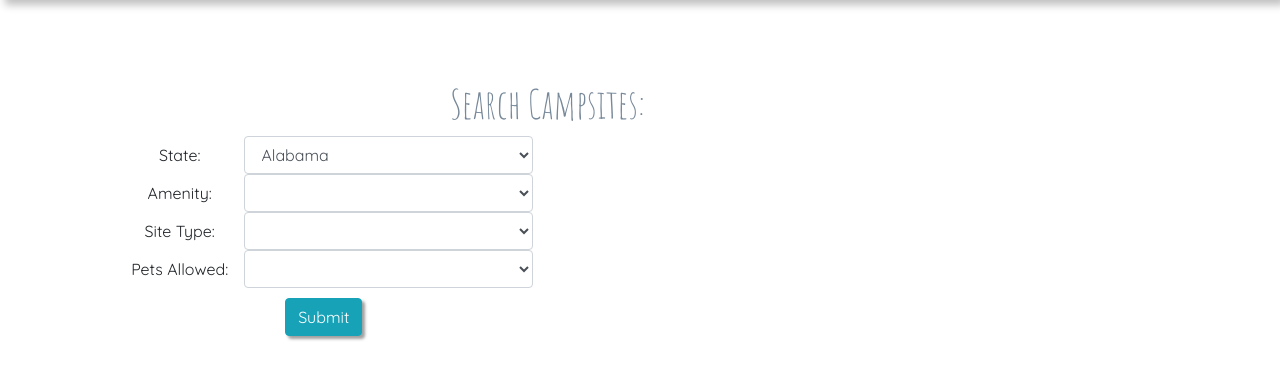
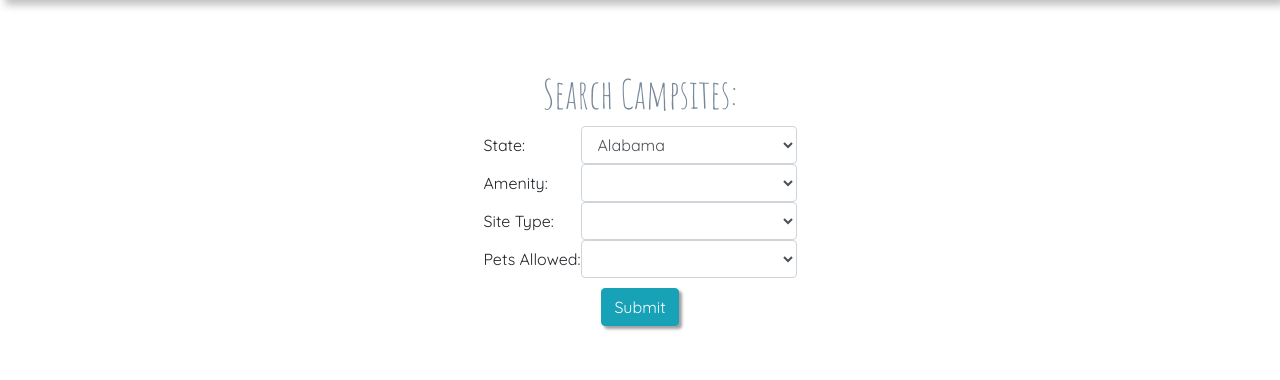
Before and after one commit to AdrianXavierMendoza/campsite_project, a Django app: page /search in a window 1280 px wide. Shown: the part 120-500 px from the top of the page. Run offline with Django 3.2, Linux system fonts and the light colour scheme; parts of the project's set-up code (start-up, migrations or seed data) failed here and were passed over; some libraries are stand-ins or nearby versions.

Commit message:
some scc

```diff
--- a/apps/campsite/static/campsite/css/search.css
+++ b/apps/campsite/static/campsite/css/search.css
@@ -7,8 +7,12 @@
     /* font-family: 'Amatic SC', cursive; */
 
 }
+h3{
+    font-family: 'Amatic SC', cursive;
+}
+
 h1{
-    font-family: 'Amatic SC', cursive;
+    margin-bottom: 2.5em;
 }
 
 label{
@@ -18,13 +22,18 @@ label{
 form p{
     text-align: left;
 }
+.campsites{
+    text-align: center;
+}
+
 .campsites p{
     text-align: left;
+    width: 400px;
 }
 
 .wrapper{
-    padding-top: 50px;
-    margin: 0px;
+    padding-top: 40px;
+    margin: auto;
 }
 
 .container{
@@ -37,3 +46,13 @@ tr{
 .btn{
     margin-top: 10px;
 }
+
+table{
+    text-align: center;
+}
+td{
+    text-align: left;
+}
+table{
+    margin: auto;
+}
--- a/apps/campsite/templates/campsite/index.html
+++ b/apps/campsite/templates/campsite/index.html
@@ -40,7 +40,7 @@
                 </div>
                 <div class="links ">
                     <a href=""><div class="jumbotron"></div></a>
-                    <a href=""><div class="jumbotron"><h3>Browse campsites</h3></div></a>
+                    <a href="/search"><div class="jumbotron"><h3>Browse campsites</h3></div></a>
                     <a href=""><div class="jumbotron"></div></a>
                 </div>
             </div>
--- a/apps/campsite/templates/campsite/reservation.html
+++ b/apps/campsite/templates/campsite/reservation.html
@@ -61,8 +61,8 @@
 
                 <!-- previous camper reviews -->
                 <div class="reviews col-9" align='left'>
-                    <img src="https://s3.amazonaws.com/37assets/svn/1065-IMG_2529.jpg" alt="..."
-                        class="img-thumbnail d-inline-block col-3">
+
+                    <img src="https://s3.amazonaws.com/37assets/svn/1065-IMG_2529.jpg" alt="..." class="img-thumbnail d-inline-block col-3">
                     <div class='d-inline-block col-7'>
                         <p>★★★★★</p>
                         <p>Camp info</p>
--- a/apps/campsite/templates/campsite/search_sites.html
+++ b/apps/campsite/templates/campsite/search_sites.html
@@ -4,7 +4,7 @@
     <meta charset="UTF-8">
     <meta name="viewport" content="width=device-width, initial-scale=1.0">
     <meta http-equiv="X-UA-Compatible" content="ie=edge">
-    <title>Search</title>
+    <title>CampTown | Search</title>
     {% load static %}
     <link href="https://fonts.googleapis.com/css?family=Amatic+SC|Archivo+Black|Open+Sans:300|Questrial|Quicksand&display=swap" rel="stylesheet">
     <link rel="stylesheet" href="{% static 'campsite/css/search.css' %}">
@@ -13,13 +13,13 @@
 <body>
     {% include "campsite/header.html" %}
      {% block content %}
-    <div class="container" align='center'>
+    <div class="container" >
         <div class="wrapper col-10">
             <div>
             <h1>Search Campsites:</h1>
-                <form action='/search_results' method='GET' class='col-6'>
+                <form action='/search_results' method='GET'>
                     {% csrf_token %}
-                    <table class='col-12'>
+                    <table>
                         <tr>
                             <td>State:</td>
                             <td><select class='form form-control' name="pstate" required>
@@ -122,10 +122,10 @@
             </div>
             {% for camp in campsites %}
             <div class='campsites'>
-                    <img src="http://reserveamerica.com/{{ camp.facilityPhoto }}" alt="error" class="img-thumbnail d-inline-block col-2">
+                    <img src="http://reserveamerica.com/{{ camp.facilityPhoto }}" alt="error" class="d-inline-block col-2">
                     <div class='d-inline-block col-8'>
 
-                        <p>
+                        <p class="text-uppercase">
                             <a href='/reservation/{{ camp.park_Id }}/{{ camp.contract_Code }}'>{{ camp.facilityName }}</a></p>
                         <p>{{ camp.park_Id }} {{ camp.amenity }}{{ camp.latitude }} {{ camp.longitude }} {{ camp.contract_Code }}</p>
                     </div>
--- a/apps/campsite/views.py
+++ b/apps/campsite/views.py
@@ -78,7 +78,7 @@ def search(request):
         #     "site_lon" : request.session['result_lon'],
         #     # "site_pets" : request.session['spotlight_pets']
         # }
-        return render(request, "campsite/search_sites.html")
+    return render(request, "campsite/search_sites.html")
 
 #takes in parameters and redirects to search page (possibly needs AJAX)
 def search_results(request):
```
